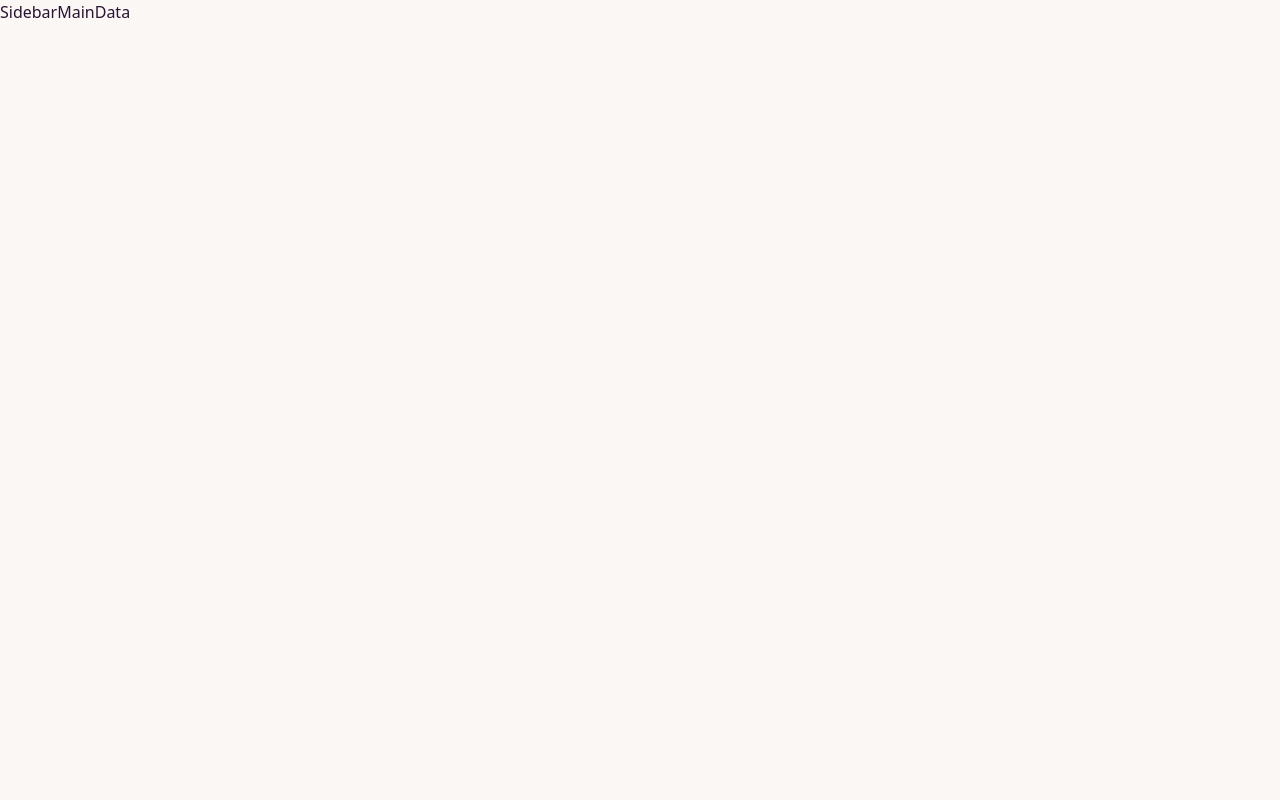
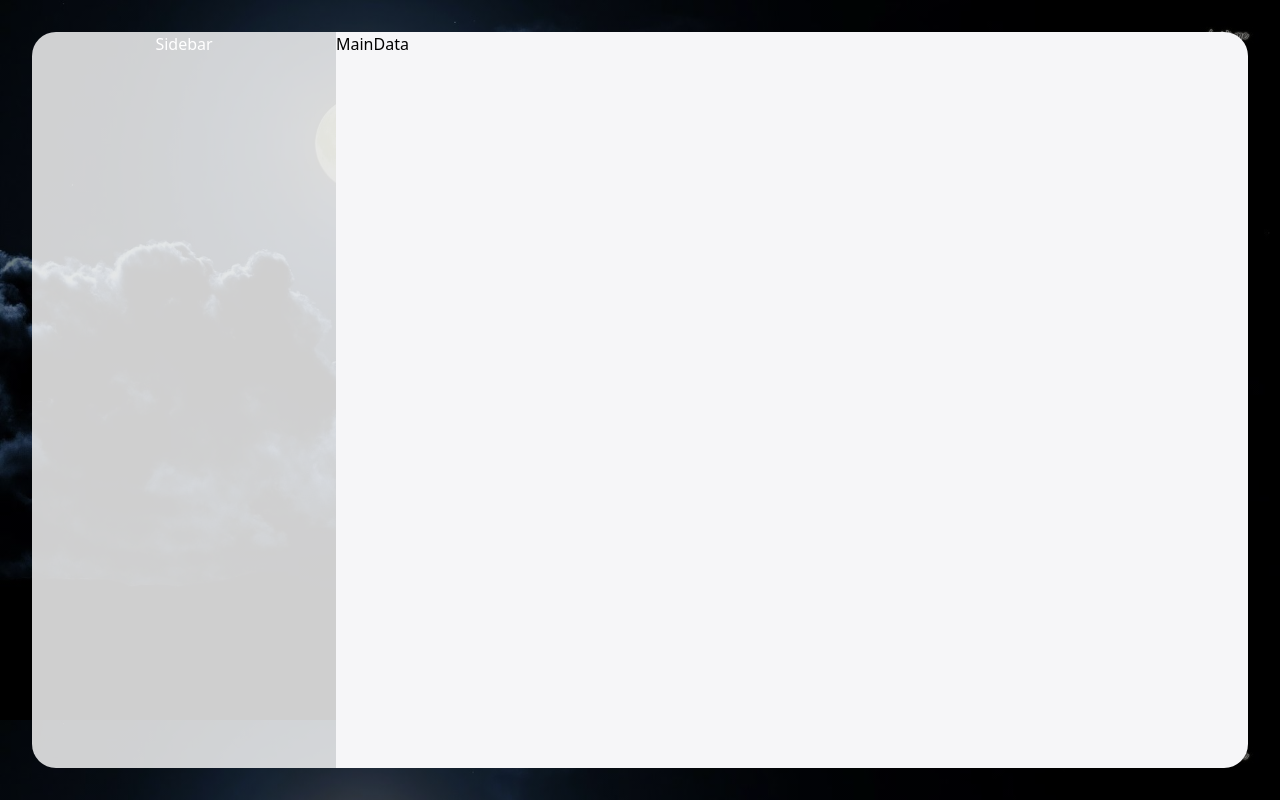
Before and after one commit to digiabhi/weather-app-react, a React (Vite) app: page / in a window 1280 px wide. Built offline with nearby package versions, Linux system fonts and the light colour scheme.

Commit message:
Added basic layout with sidebar and main data layout

```diff
--- a/src/Components/MainData/MainData.tsx
+++ b/src/Components/MainData/MainData.tsx
@@ -1,8 +1,6 @@
-import React from 'react'
-
 function MainData() {
   return (
-    <>MainData</>
+    <div className="basis-9/12 text-black bg-[#f6f6f8] h-full rounded-br-3xl rounded-tr-3xl">MainData</div>
   )
 }
 
--- a/src/Components/Sidebar/Sidebar.tsx
+++ b/src/Components/Sidebar/Sidebar.tsx
@@ -1,6 +1,6 @@
 function Sidebar() {
   return (
-    <>Sidebar</>
+    <div className="basis-3/12 flex flex-col items-center text-white h-full rounded-tl-3xl rounded-bl-3xl" style={{background: 'rgba(255,255,255,0.81)'}}>Sidebar</div>
   )
 }
 
--- a/src/Pages/Home.tsx
+++ b/src/Pages/Home.tsx
@@ -1,14 +1,14 @@
 import MainData from "../Components/MainData/MainData";
 import Sidebar from "../Components/Sidebar/Sidebar";
-
+import NightImage from "../Assets/night.jpg";
 function Home() {
   return (
-    <>
-    <div>
+    <div className="h-[100vh]" style={{backgroundSize:'100%',backgroundImage: `linear-gradient(rgba(0, 0, 0, 0.5), rgba(0, 0, 0, 0.5)), url(${NightImage})`}}>
+    <div className="h-full mx-8 py-8 flex flex-row justify-center items-center">
     <Sidebar/>
     <MainData/>
     </div>
-    </>
+    </div>
   )
 }
 
--- a/src/index.css
+++ b/src/index.css
@@ -1,3 +1,8 @@
 @tailwind base;
 @tailwind components;
 @tailwind utilities;
+
+body {
+  margin: 0;
+  padding: 0;
+}
```
Also changed, not shown: src/assets/night.jpg (added).
